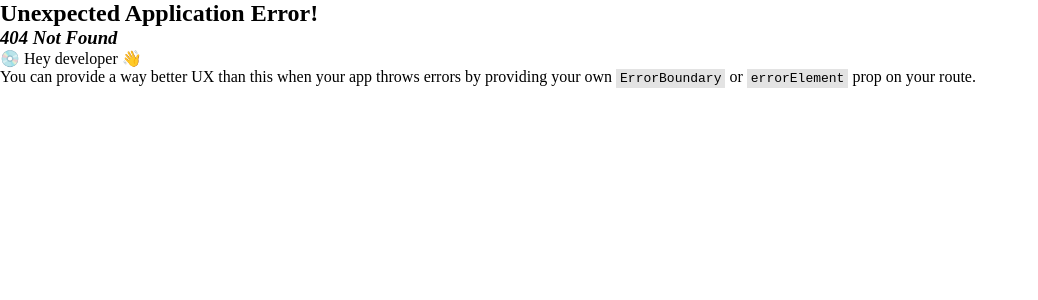
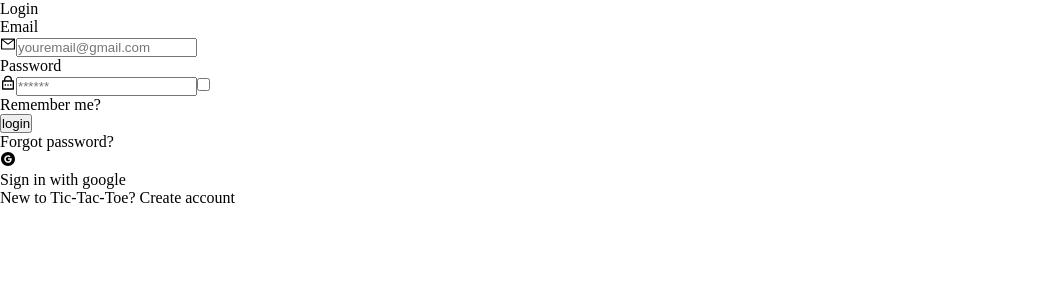
Before and after one commit to bilskik/Tic-Tac-Toe, a React (Create React App) app: page /login in a window 1280 px wide. Before the commit this address had no page. Shown: the top 300 px of the page, without its empty margins (0-1038 px from the left). Built offline with nearby package versions, Linux system fonts and the light colour scheme.

Commit message:
Adding loginContainer

```diff
--- a/src/App.css
+++ b/src/App.css
@@ -22,6 +22,7 @@
     --color-scroll: #A9BECA;
     --color-backlight: rgb(120, 137, 147);
     --color-popup: rgb(120, 137, 147,0.8);
+    --color-sidebar: rgba(16,36,47,0.8);
     --fontBoard-size: 1rem;
     --fontBoard-tablet-size: 1rem;
     --fontBoard-mobile-size: 0.8rem;
--- a/src/App.tsx
+++ b/src/App.tsx
@@ -1,5 +1,5 @@
 import { RouterProvider, createBrowserRouter } from "react-router-dom"
-import { Home, Settings, Statistics }  from "./pages"
+import { Home, Settings, Statistics, Login }  from "./pages"
 import "./app.css"
 const App = () => {
   const routes = createBrowserRouter([
@@ -20,6 +20,12 @@
       element: (
           <Statistics/>
       )
+    },
+    {
+      path: "/login",
+      element : (
+          <Login/>
+      )
     }
   ]);
 
--- /dev/null
+++ b/src/components/buttons/loginButtons/LoginButton.tsx
@@ -0,0 +1,16 @@
+import "./loginbutton.css"
+
+interface LoginButtonProps {
+    text: string
+}
+const LoginButton = ({text} : LoginButtonProps) => {
+  return (
+    <button
+        type="submit"
+    >
+        {text}
+    </button>
+  )
+}
+
+export default LoginButton
--- a/src/pages/home/navbar/Navbar.tsx
+++ b/src/pages/home/navbar/Navbar.tsx
@@ -16,7 +16,9 @@
         </div>
         <div className="header__buttons">
             <HeaderNav nickName={nickName}/>
-            <Button style={`login`} id={`login`}/>
+            <Link to="/login">
+              <Button style={`login`} id={`login`}/>
+            </Link>
         </div>
         {
           isOpen ? <IoClose className="icons icons__close" onClick={() => {setIsOpen(false)}} />
--- a/src/pages/home/navbar/navbar.css
+++ b/src/pages/home/navbar/navbar.css
@@ -76,7 +76,7 @@
         width: 50%;
         right: 0px;
         text-align: center;
-        background-color: rgba(16,36,47,0.8);
+        background-color: var(--color-sidebar);
     }
     .topnav-active {
 
--- a/src/pages/index.ts
+++ b/src/pages/index.ts
@@ -1,3 +1,4 @@
 export { default as Home } from "./home/Home";
 export { default as Statistics } from "./statistics/Statistics";
 export { default as Settings } from "./settings/Settings";
+export { default as Login } from "./login/Login";
--- /dev/null
+++ b/src/pages/login/Login.tsx
@@ -0,0 +1,73 @@
+import { useState } from "react";
+import "./login.css"
+import LoginButton from "../../components/buttons/loginButtons/LoginButton";
+import { AiFillGoogleCircle,AiOutlineMail } from "react-icons/ai"
+import { RiLockPasswordLine } from "react-icons/ri"
+
+const Login = () => {
+    const [email, setEmail] = useState('');
+    const [password, setPassword] = useState('');
+
+    return (
+        <div className='loginpage'>
+            <div className="logincontainer">
+                <header className="logincontainer__title">
+                    Login
+                </header>
+                <form action="" className="loginforms">
+                    <label htmlFor="email">
+                        <p className='loginforms__email'>
+                            Email
+                        </p>
+                        <AiOutlineMail/>
+                        <input
+                            type="email"
+                            placeholder="youremail@gmail.com"
+                            id="email"
+                            name="email"
+                            value={email}
+                            onChange={(e) => setEmail(e.target.value)}
+                        />
+                    </label>
+                    <label htmlFor="password">
+                        <p className='loginforms__password'>
+                            Password
+                        </p>
+                        <RiLockPasswordLine/>
+                        <input
+                            type="password"
+                            placeholder="******"
+                            id="password"
+                            name="password"
+                            value={password}
+                            onChange={(e) => setPassword(e.target.value)}
+                        />
+                    </label>
+                    <label htmlFor="checkbox">
+                        <input
+                            type="checkbox"
+                            id="checkbox"
+                            name="checkbox"
+                        />
+                        <p className="loginforms__checkbox">
+                            Remember me?
+                        </p>
+                    </label>
+                    <LoginButton text={`login`}/>
+                </form>
+                <p className="logincontainer__text">
+                    Forgot password?
+                </p>
+                <AiFillGoogleCircle/>
+                <p className="logincontainer__google">
+                    Sign in with google
+                </p>
+                <p className="logincontainer__newaccount">
+                    New to Tic-Tac-Toe? <span>Create account</span>
+                </p>
+            </div>
+        </div>
+    )
+}
+
+export default Login
```
Also changed, not shown: src/components/buttons/loginButtons/loginbutton.css (added), src/pages/login/login.css (added). Lines whose indentation alone changed are shown as unchanged.
